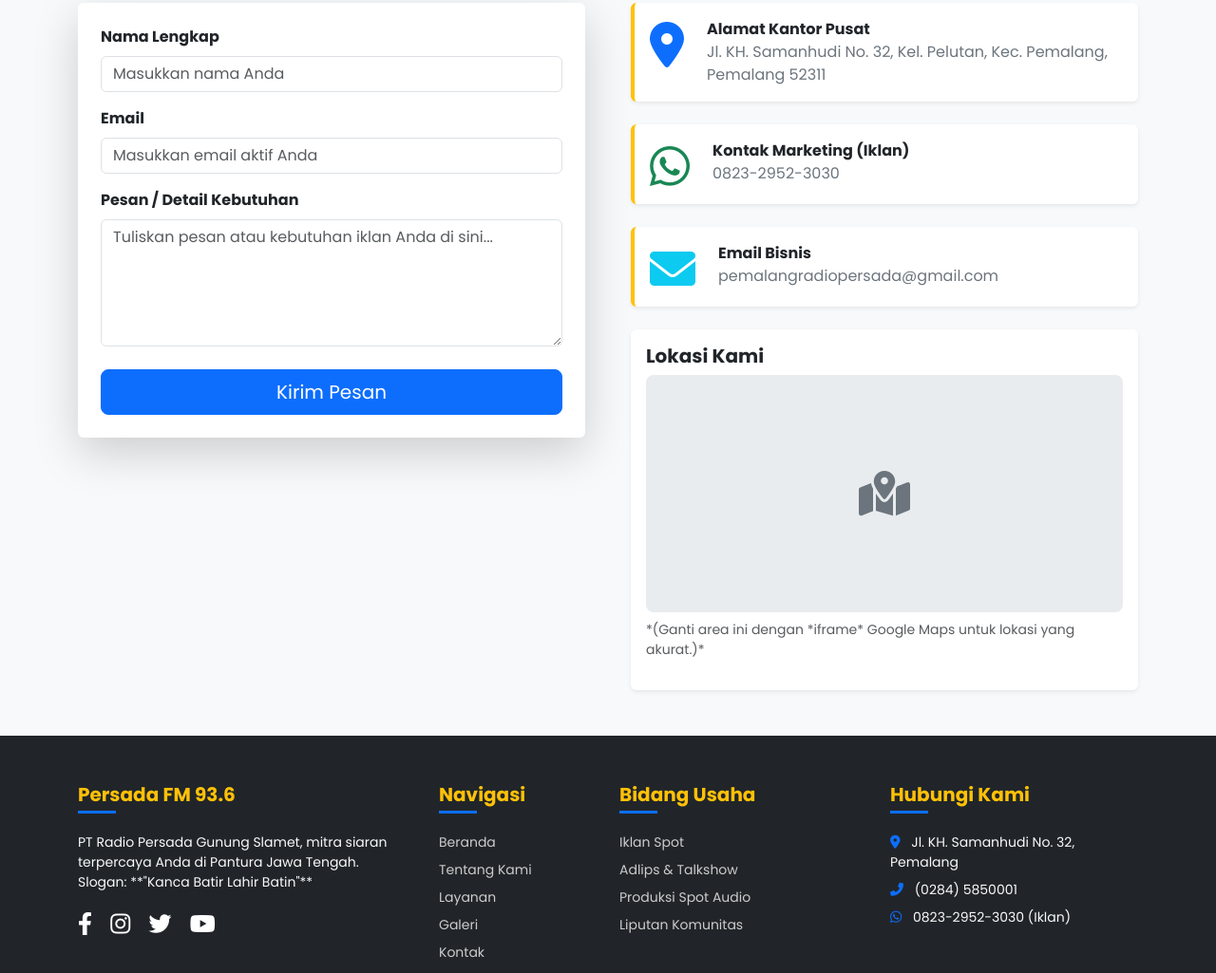
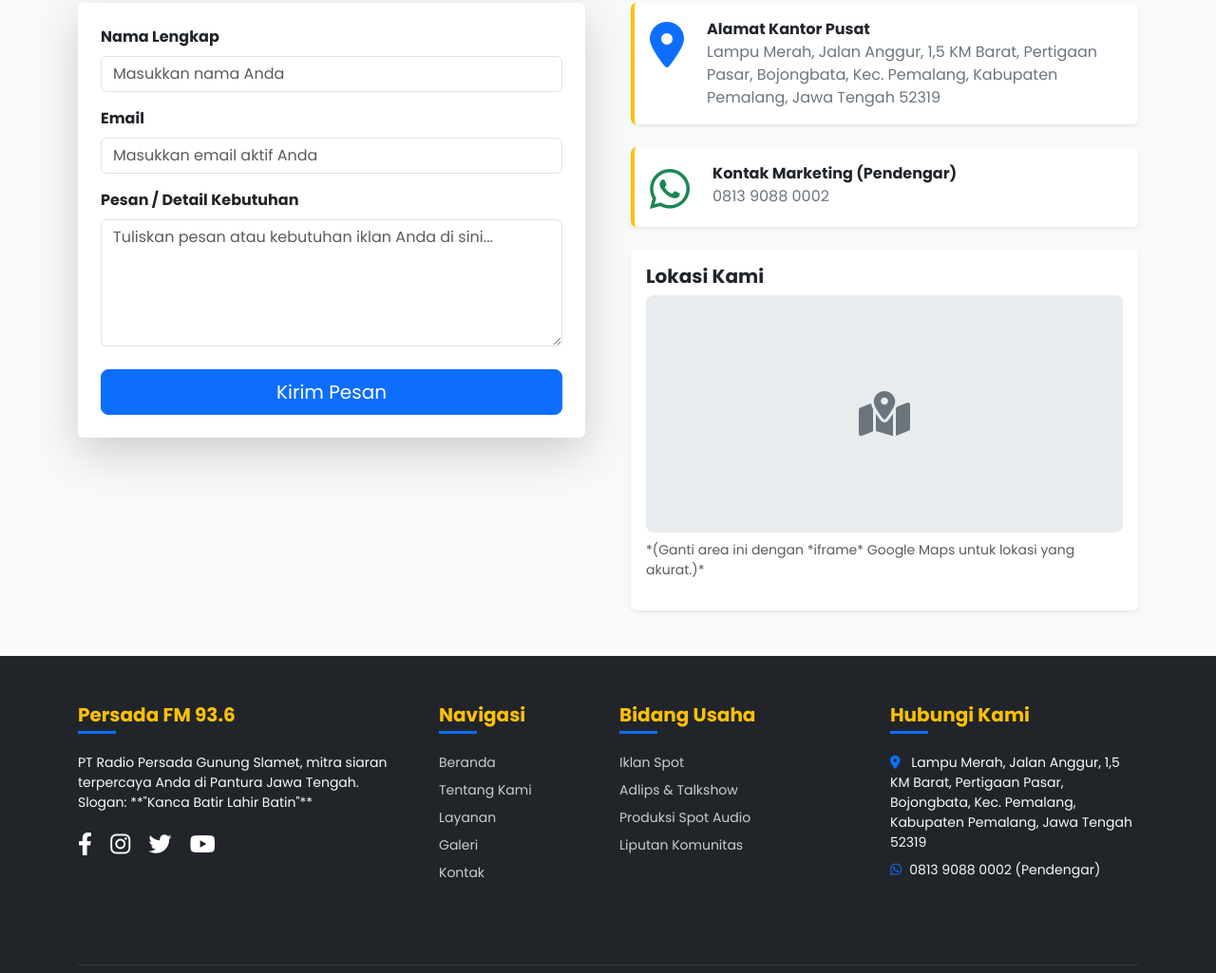
Before and after one commit to HamCold/Cp-Pt.Radio_Persabda_Fm, a plain HTML site: page contact.html in a window 1280 px wide. Shown: the part 339-1364 px from the top of the page at 95% size. Drawn offline with nearby package versions, Linux system fonts and the light colour scheme.

Commit message:
update tampilan dan konten

```diff
--- a/contact.html
+++ b/contact.html
@@ -160,8 +160,9 @@
                 <div>
                   <span class="fw-bold d-block">Alamat Kantor Pusat</span>
                   <p class="mb-0 text-secondary">
-                    Jl. KH. Samanhudi No. 32, Kel. Pelutan, Kec. Pemalang,
-                    Pemalang 52311
+                    Lampu Merah, Jalan Anggur, 1,5 KM Barat, Pertigaan Pasar,
+                    Bojongbata, Kec. Pemalang, Kabupaten Pemalang, Jawa Tengah
+                    52319
                   </p>
                 </div>
               </div>
@@ -171,20 +172,10 @@
               >
                 <i class="fab fa-whatsapp fa-3x text-success me-4 mt-1"></i>
                 <div>
-                  <span class="fw-bold d-block">Kontak Marketing (Iklan)</span>
-                  <p class="mb-0 text-secondary">0823-2952-3030</p>
-                </div>
-              </div>
-
-              <div
-                class="d-flex align-items-start mb-4 p-3 bg-white rounded shadow-sm contact-info-box hover-lift"
-              >
-                <i class="fas fa-envelope fa-3x text-info me-4 mt-1"></i>
-                <div>
-                  <span class="fw-bold d-block">Email Bisnis</span>
-                  <p class="mb-0 text-secondary">
-                    pemalangradiopersada@gmail.com
-                  </p>
+                  <span class="fw-bold d-block"
+                    >Kontak Marketing (Pendengar)</span
+                  >
+                  <p class="mb-0 text-secondary">0813 9088 0002</p>
                 </div>
               </div>
 
@@ -287,15 +278,13 @@
           >
             <h5 class="footer-title">Hubungi Kami</h5>
             <div class="small text-light mb-2">
-              <i class="fas fa-map-marker-alt me-2 text-primary"></i> Jl. KH.
-              Samanhudi No. 32, Pemalang
-            </div>
-            <div class="small text-light mb-2">
-              <i class="fas fa-phone-alt me-2 text-primary"></i> (0284) 5850001
+              <i class="fas fa-map-marker-alt me-2 text-primary"></i> Lampu
+              Merah, Jalan Anggur, 1,5 KM Barat, Pertigaan Pasar, Bojongbata,
+              Kec. Pemalang, Kabupaten Pemalang, Jawa Tengah 52319
             </div>
             <div class="small text-light">
-              <i class="fab fa-whatsapp me-2 text-primary"></i> 0823-2952-3030
-              (Iklan)
+              <i class="fab fa-whatsapp me-2 text-primary"></i>0813 9088 0002
+              (Pendengar)
             </div>
           </div>
         </div>
```
Also changed, not shown: about.html (+5 -4 lines), gallery.html (+5 -7 lines), index.html (+5 -7 lines), services.html (+5 -7 lines).
